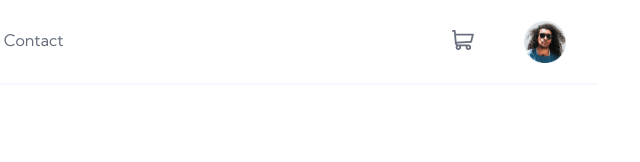
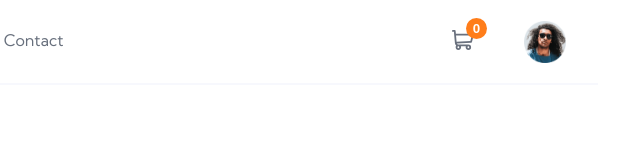
Before and after one commit to SProga/sneakerHeads, a plain HTML site: page ecommerce-product-page-main/index.html in a window 1280 px wide. Shown: the top 162 px of the page, 602-1242 px from the left. Drawn offline with Linux system fonts and the light colour scheme.

Commit message:
cart # hook

```diff
--- a/ecommerce-product-page-main/assets/style.css
+++ b/ecommerce-product-page-main/assets/style.css
@@ -76,8 +76,24 @@ button {
 	gap: 50px;
 }
 .navigation__cart {
+	position: relative;
 	background: none;
 	border: none;
+}
+.navigation__cart::after {
+	content: attr(data-amount);
+	position: absolute;
+	width: 21px;
+	height: 21px;
+	border-radius: 50%;
+	display: flex;
+	justify-content: center;
+	align-items: center;
+	color:hsl(0, 0%, 100%);
+	background-color: hsl(26, 100%, 55%);
+	top:-12px;
+	right:-13px;
+	font-weight: 700;
 }
 .navigation__cart_wrapper {
 	position: relative;
@@ -404,3 +420,4 @@ button {
 .modal_content .product__controls.modal_open {
 	display: block;
 }
+}
--- a/ecommerce-product-page-main/index.html
+++ b/ecommerce-product-page-main/index.html
@@ -26,7 +26,7 @@
 				</div>
 				<div class="navigation__right">
 					<div class="navigation__cart_wrapper">
-						<button class="navigation__cart">
+						<button class="navigation__cart" data-amount="0">
 							<svg width="22" height="20" xmlns="http://www.w3.org/2000/svg">
 								<path
 									d="M20.925 3.641H3.863L3.61.816A.896.896 0 0 0 2.717 0H.897a.896.896 0 1 0 0 1.792h1l1.031 11.483c.073.828.52 1.726 1.291 2.336C2.83 17.385 4.099 20 6.359 20c1.875 0 3.197-1.87 2.554-3.642h4.905c-.642 1.77.677 3.642 2.555 3.642a2.72 2.72 0 0 0 2.717-2.717 2.72 2.72 0 0 0-2.717-2.717H6.365c-.681 0-1.274-.41-1.53-1.009l14.321-.842a.896.896 0 0 0 .817-.677l1.821-7.283a.897.897 0 0 0-.87-1.114ZM6.358 18.208a.926.926 0 0 1 0-1.85.926.926 0 0 1 0 1.85Zm10.015 0a.926.926 0 0 1 0-1.85.926.926 0 0 1 0 1.85Zm2.021-7.243-13.8.81-.57-6.341h15.753l-1.383 5.53Z"
```
